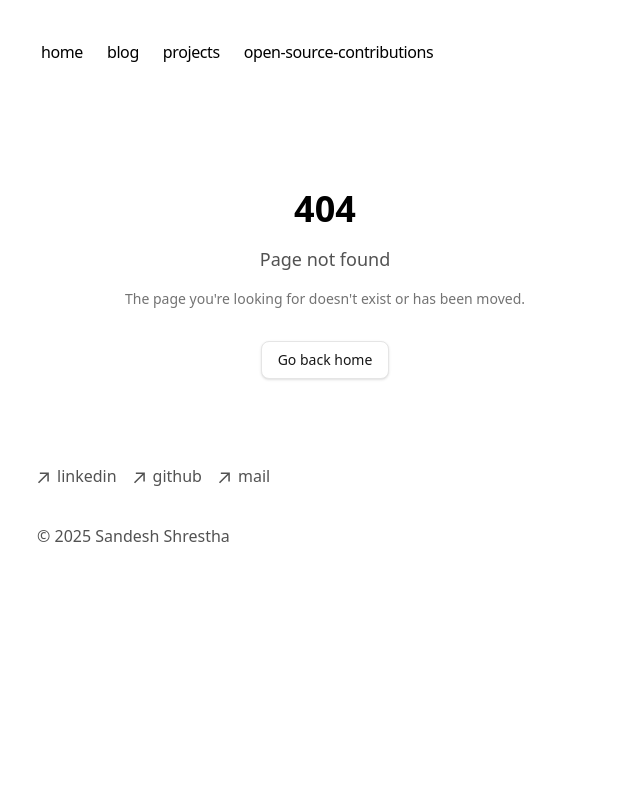
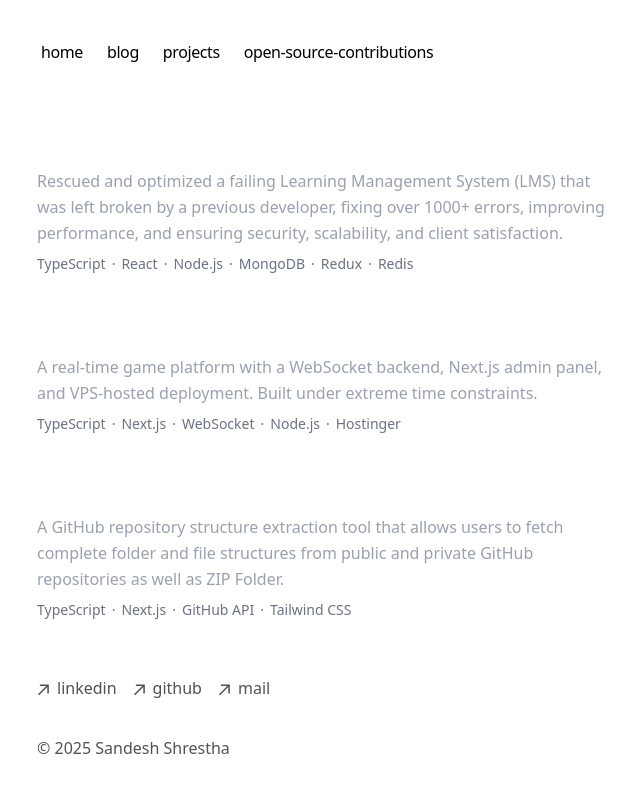
Before and after one commit to yoursandeshshrestha/Portfolio, a Next.js app: page /projects in a window 1280 px wide. Before the commit this address had no page. Shown: the top 792 px of the page, without its empty margins (315-955 px from the left). Built offline with nearby package versions, Linux system fonts and the light colour scheme.

Commit message:
feat(projects): add project page with metadata and JSON-LD integration

```diff
--- /dev/null
+++ b/src/app/projects/page.tsx
@@ -0,0 +1,76 @@
+import Link from "next/link";
+import projectsData from "@/data/projects.json";
+import { Metadata } from "next";
+
+export const metadata: Metadata = {
+  title: "Projects | Sandesh Shrestha",
+  description:
+    "Featured projects developed by Sandesh Shrestha, showcasing expertise in full-stack development.",
+  openGraph: {
+    title: "Projects - Sandesh Shrestha",
+    description:
+      "Featured projects developed by Sandesh Shrestha, showcasing expertise in full-stack development.",
+    type: "website",
+    url: "https://www.sandeshshrestha.tech/projects",
+  },
+};
+
+// Define the JSON-LD script as a string
+const jsonLd = {
+  "@context": "https://schema.org",
+  "@type": "CollectionPage",
+  name: "Projects - Sandesh Shrestha",
+  description: "Featured projects developed by Sandesh Shrestha",
+  url: "https://www.sandeshshrestha.tech/projects",
+  author: {
+    "@type": "Person",
+    name: "Sandesh Shrestha",
+    url: "https://www.sandeshshrestha.tech",
+  },
+  mainEntity: {
+    "@type": "ItemList",
+    itemListElement: projectsData.projects.map((project, index) => ({
+      "@type": "ListItem",
+      position: index + 1,
+      url: `https://www.sandeshshrestha.tech/projects/${project.id}`,
+      name: project.title,
+    })),
+  },
+  dateModified: new Date().toISOString(),
+};
+
+export default function Projects() {
+  return (
+    <>
+      <main className="max-w-2xl mx-auto mb-6">
+        <div className="space-y-12">
+          {projectsData.projects.map((project) => (
+            <Link
+              href={`/projects/${project.id}`}
+              key={project.id}
+              className="group block"
+              aria-label={`View details about ${project.title}`}
+            >
+              <article className="space-y-2">
+                <h2 className="text-base font-normal text-white group-hover:underline decoration-white underline-offset-4">
+                  {project.title}
+                </h2>
+                <p className="text-base text-gray-400 leading-relaxed">
+                  {project.description}
+                </p>
+                <div className="text-sm text-gray-500">
+                  {project.tech.map((tech, index) => (
+                    <span key={tech} className="inline-block">
+                      {index > 0 && <span className="mx-1.5">·</span>}
+                      {tech}
+                    </span>
+                  ))}
+                </div>
+              </article>
+            </Link>
+          ))}
+        </div>
+      </main>
+    </>
+  );
+}
```
